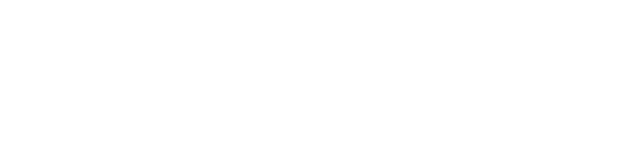
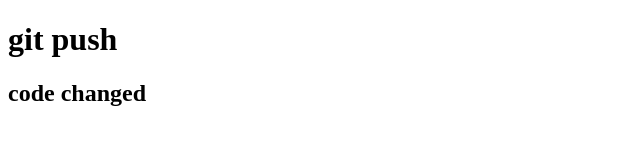
Before and after one commit to Tahmidd/my-repo, a plain HTML site: page index.html in a window 1280 px wide. Shown: the whole page, without its empty margins (0-640 px from the left). Drawn offline with Linux system fonts and the light colour scheme.

Commit message:
added header

```diff
--- a/index.html
+++ b/index.html
@@ -7,6 +7,7 @@
     <title>Github repo</title>
 </head>
 <body>
-
+    <h1>git push</h1>
+    <h2>code changed</h2>
 </body>
 </html>
```
